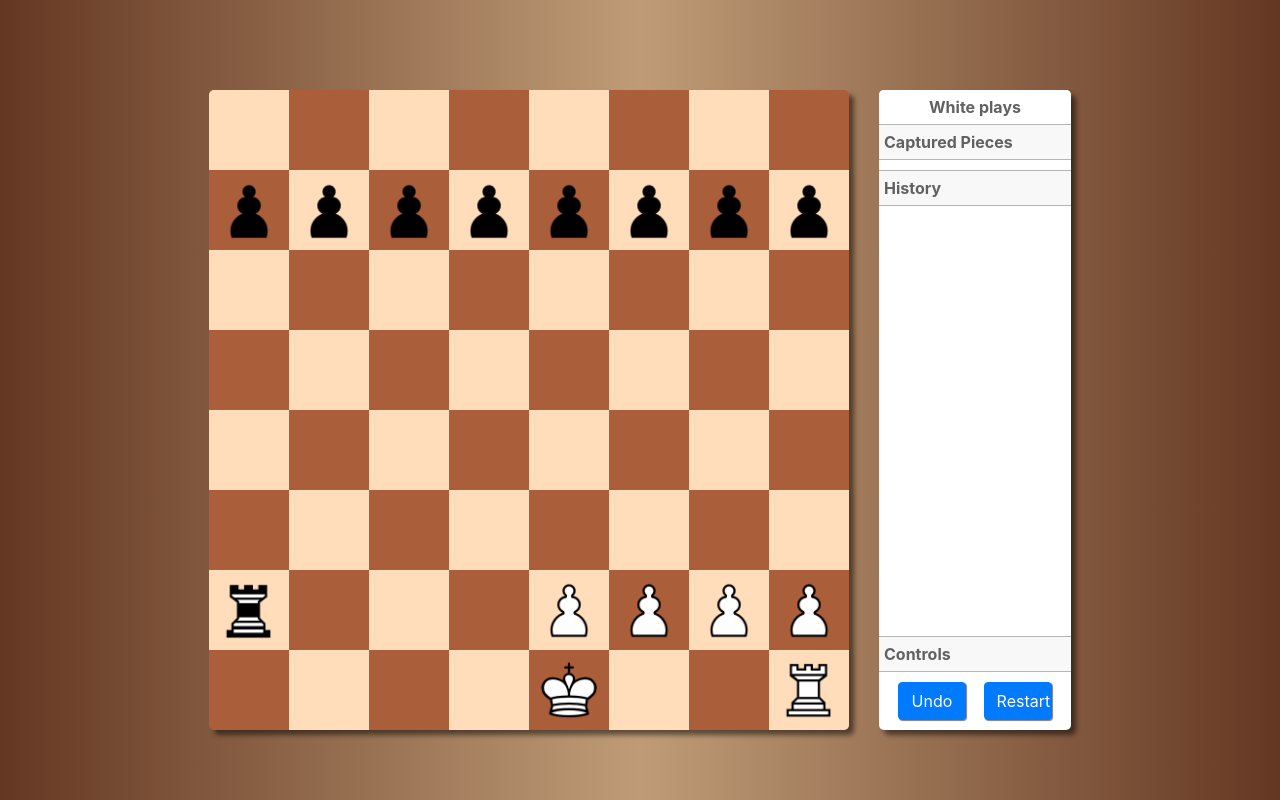
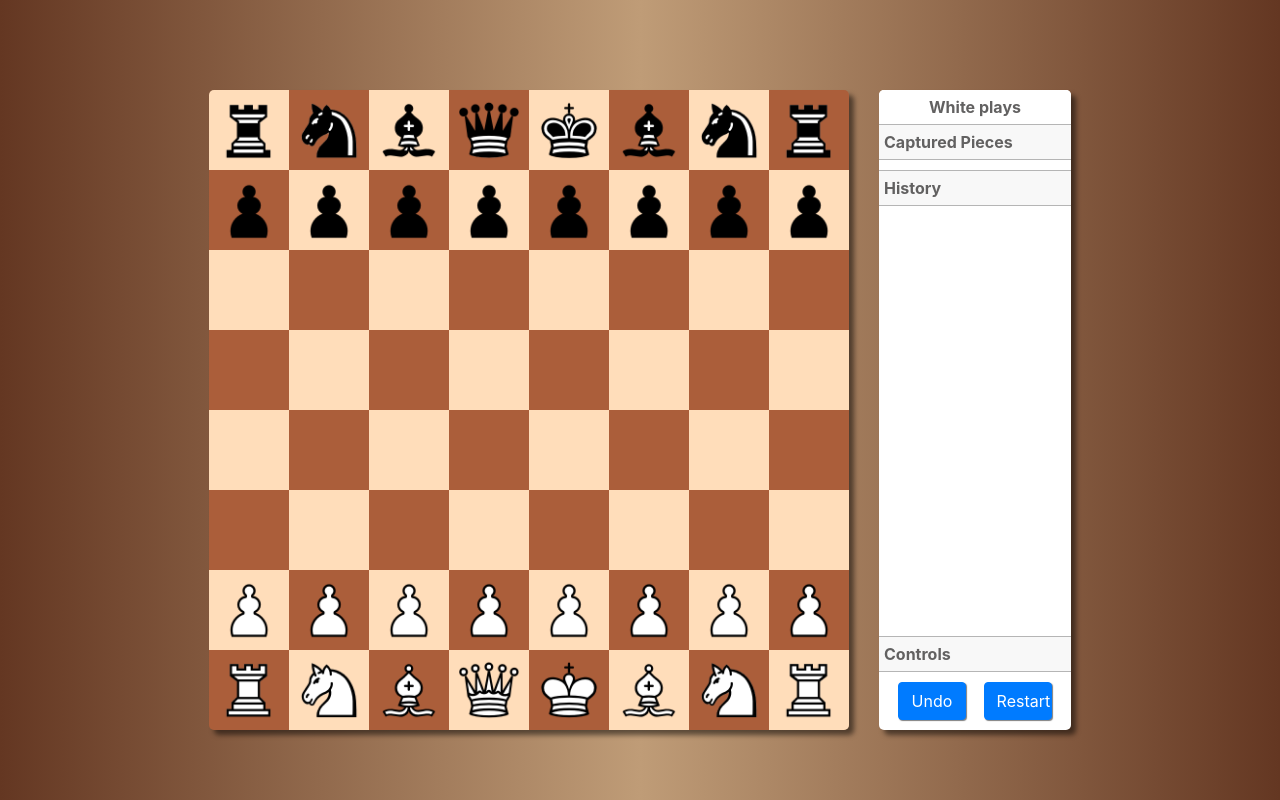
Before and after one commit to MatiMoreyra/react-chess, a React (Create React App) app in the folder app/: page / in a window 1280 px wide. Built offline with nearby package versions, Linux system fonts and the light colour scheme.

Commit message:
reset the default initial board

```diff
--- a/app/src/game-engine/local-engine/LocalEngine.ts
+++ b/app/src/game-engine/local-engine/LocalEngine.ts
@@ -29,7 +29,7 @@ export class LocalEngine extends ChessGameEngine {
   private _stateHistory: Array<GameState>;
   constructor() {
     super();
-    let pieces = parseFen(GamePositions["CastlingKingOnCheck"]);
+    let pieces = parseFen(GamePositions["Default"]);
     if (pieces == null) {
       throw new Error("Invalid fen");
     }
```
